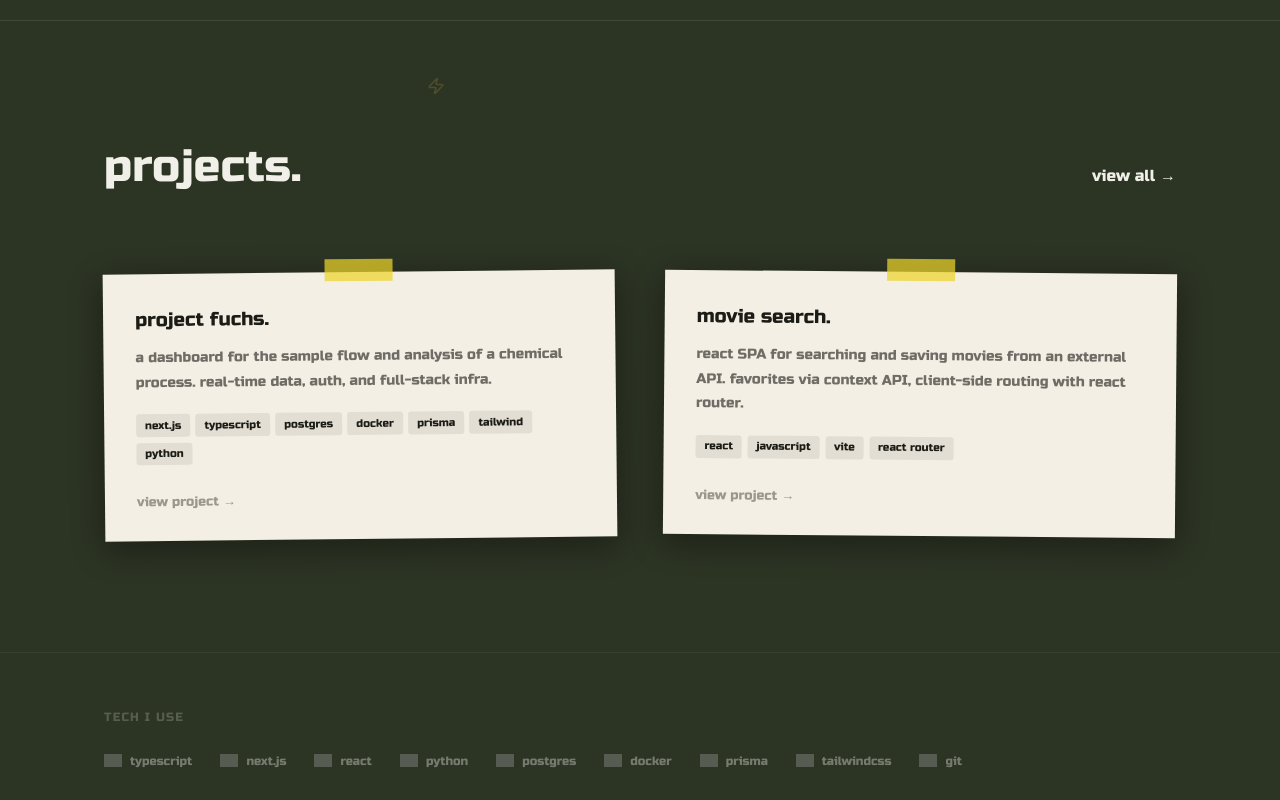
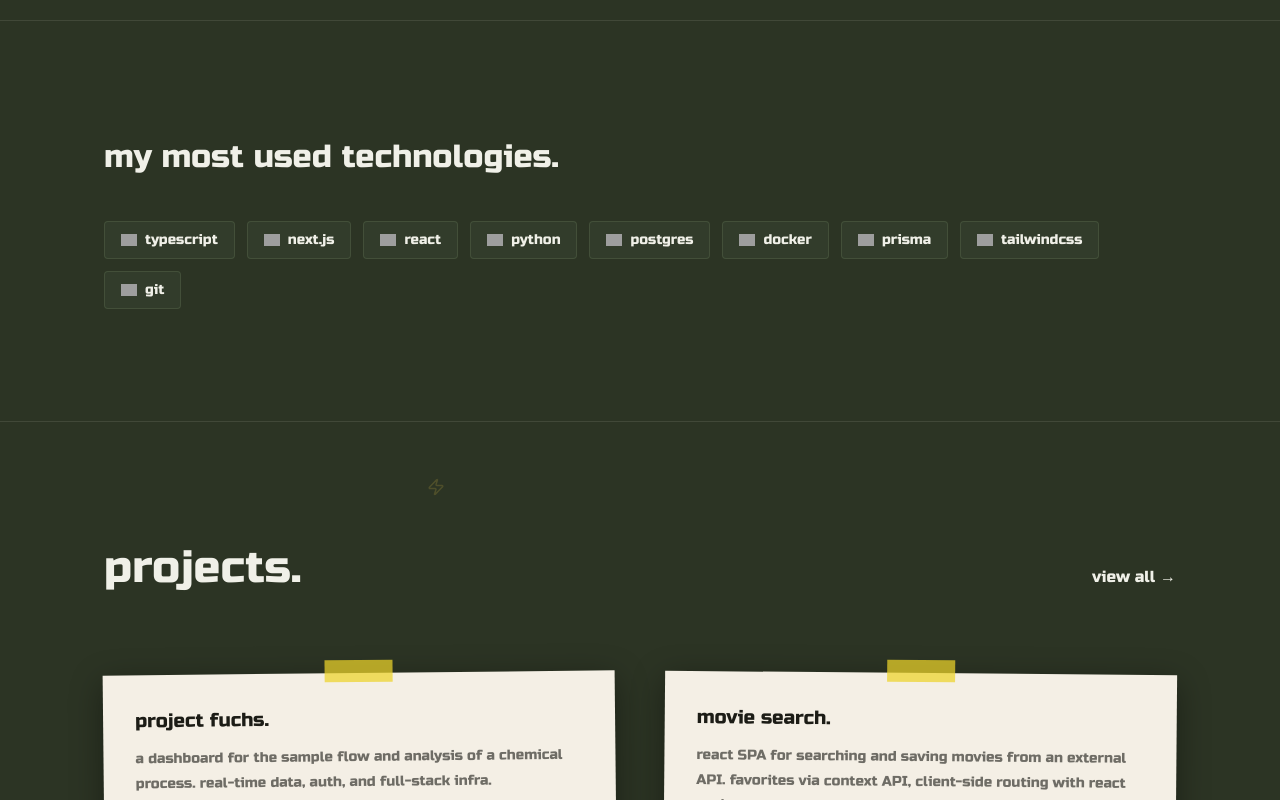
Before and after one commit to KyleBoBa/portfolio, a Next.js app: page / in a window 1280 px wide. Shown: the part 780-1580 px from the top of the page. Built offline with nearby package versions, Linux system fonts and the light colour scheme; grey boxes are pictures that could not be loaded.

Commit message:
moved tech

```diff
--- a/app/page.tsx
+++ b/app/page.tsx
@@ -161,6 +161,36 @@ export default function Home() {
         </div>
       </section>
 
+      {/* ── Skills ──────────────────────────────────────── */}
+      <section
+        id="skills"
+        className="relative py-28"
+        style={{ borderTop: "1px solid rgba(240,240,232,0.1)" }}
+      >
+        <div className="mx-auto max-w-6xl px-10">
+          <div className="mb-10">
+            <h2 className="text-[2rem]">my most used technologies.</h2>
+          </div>
+          <div className="flex flex-wrap gap-3">
+            {HOME_SKILLS.map(({ name, logo }) => (
+              <span
+                key={name}
+                className="rounded px-4 py-2 text-sm flex items-center gap-2"
+                style={{
+                  backgroundColor: "rgba(54,64,48,0.7)",
+                  border: "1px solid rgba(107,125,91,0.3)",
+                  color: "#f0f0e8",
+                }}
+              >
+                {/* eslint-disable-next-line @next/next/no-img-element */}
+                <img src={logo} alt="" width={16} height={16} style={{ objectFit: "contain", flexShrink: 0 }} />
+                {name}
+              </span>
+            ))}
+          </div>
+        </div>
+      </section>
+
       {/* ── Projects ─────────────────────────────────────── */}
       <section
         id="project"
@@ -180,31 +210,6 @@ export default function Home() {
           <div className="grid grid-cols-2 gap-12 pt-4">
             {FEATURED_PROJECTS.map((p) => (
               <PaperProjectCard key={p.name} {...p} />
-            ))}
-          </div>
-        </div>
-      </section>
-
-      {/* ── Skills (lowkey) ──────────────────────────────── */}
-      <section className="py-14" style={{ borderTop: "1px solid rgba(240,240,232,0.06)" }}>
-        <div className="mx-auto max-w-6xl px-10">
-          <p
-            className="text-xs uppercase tracking-widest mb-7"
-            style={{ color: "rgba(240,240,232,0.22)" }}
-          >
-            tech i use
-          </p>
-          <div className="flex flex-wrap gap-7 items-center">
-            {HOME_SKILLS.map(({ name, logo }) => (
-              <div
-                key={name}
-                className="flex items-center gap-2"
-                style={{ opacity: 0.38 }}
-              >
-                {/* eslint-disable-next-line @next/next/no-img-element */}
-                <img src={logo} alt="" width={18} height={18} style={{ objectFit: "contain" }} />
-                <span className="text-xs" style={{ color: "#f0f0e8" }}>{name}</span>
-              </div>
             ))}
           </div>
         </div>
```
